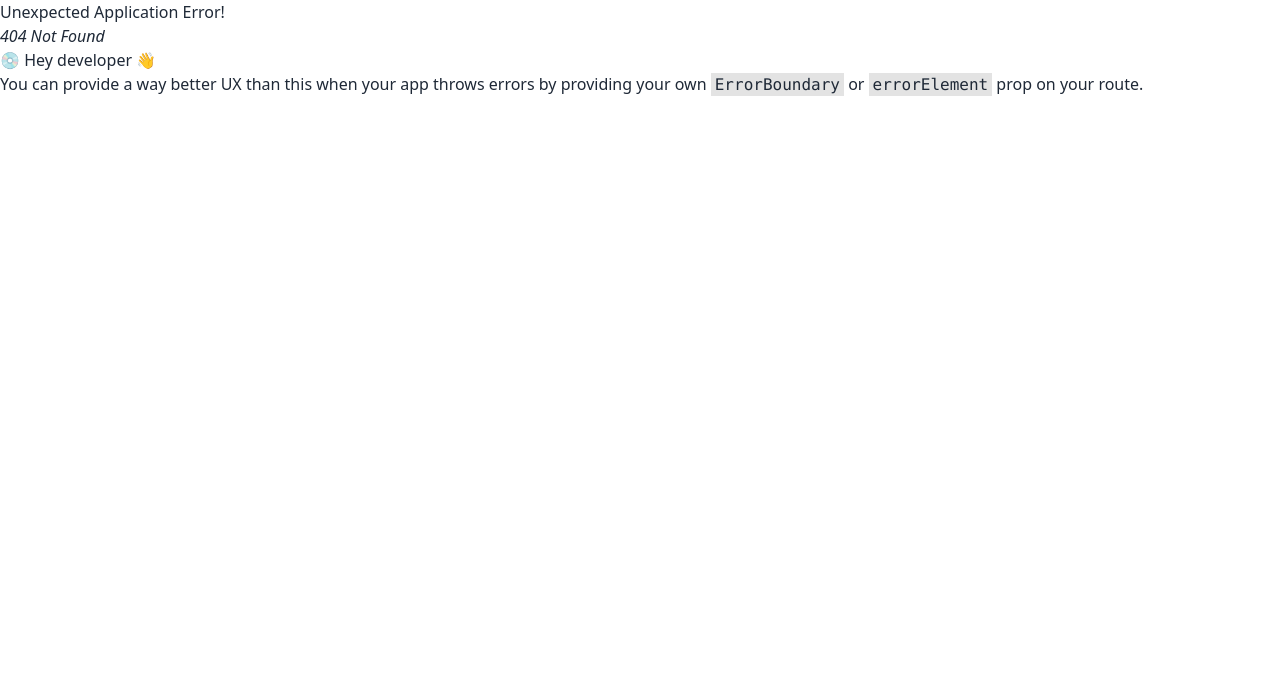
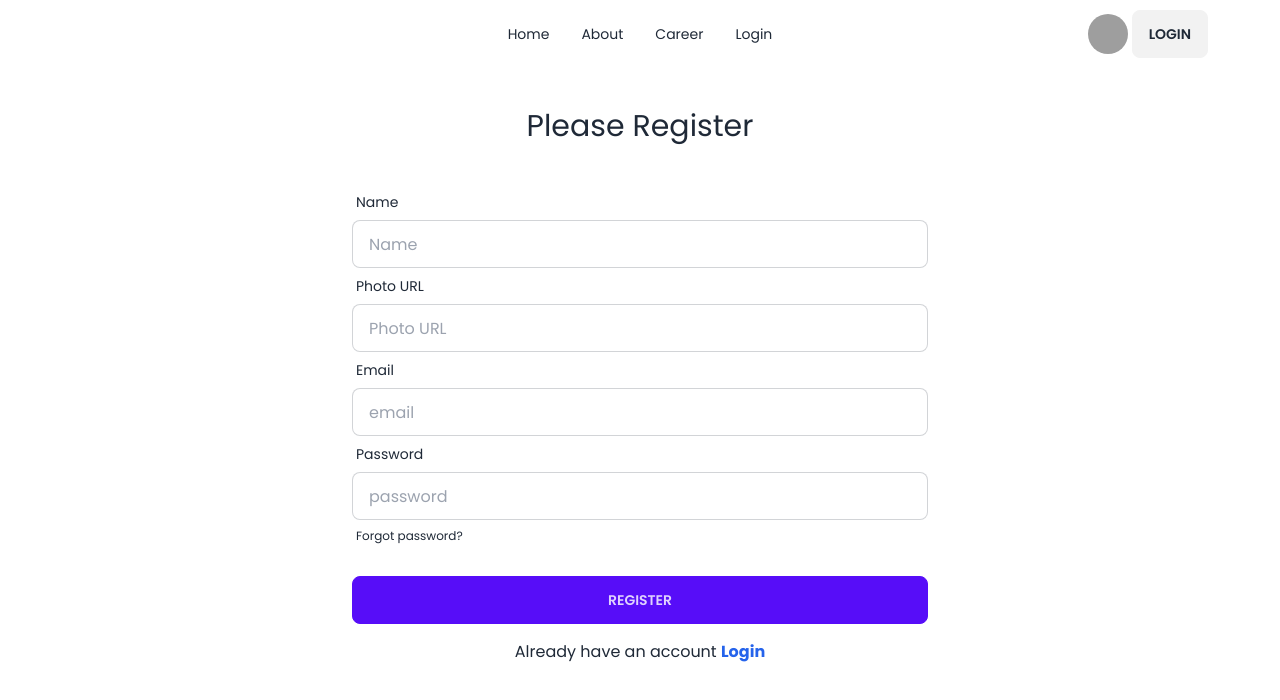
Before and after one commit to Fahmida-Faiza/React-Dragon-news-auth, a React (Vite) app: page /register in a window 1280 px wide. Before the commit this address had no page. Shown: the top 700 px of the page. Built offline with nearby package versions, Linux system fonts and the light colour scheme; grey boxes are pictures that could not be loaded.

Commit message:
added register route

```diff
--- a/src/pages/Login/Login.jsx
+++ b/src/pages/Login/Login.jsx
@@ -1,11 +1,46 @@
+import { Link } from "react-router-dom";
 import Navbar from "../Shared/Navbar/Navbar";
 
 
 const Login = () => {
+    const handleLogin = e => {
+        e.preventDefault();
+// console.log(e.currentTarget)
+        const form = new FormData(e.currentTarget);
+        console.log(form.get('email'))
+
+    }
     return (
         <div>
             <Navbar></Navbar>
-            <h2 className="text-3xl">This is login page</h2>
+            <div>
+                <h2 className="text-3xl my-10 text-center">Please Login</h2>
+
+                <form onSubmit={handleLogin} className=" md:w-3/4 lg:w-1/2 mx-auto" >
+
+
+                    <div className="form-control">
+                        <label className="label">
+                            <span className="label-text">Email</span>
+                        </label>
+                        <input type="email" placeholder="email" className="input input-bordered" required name="email" />
+                    </div>
+                    <div className="form-control">
+                        <label className="label">
+                            <span className="label-text">Password</span>
+                        </label>
+                        <input type="password" placeholder="password" className="input input-bordered" required name="password"/>
+                        <label className="label">
+                            <a href="#" className="label-text-alt link link-hover">Forgot password?</a>
+                        </label>
+                    </div>
+                    <div className="form-control mt-6">
+                        <button className="btn btn-primary">Login</button>
+                    </div>
+                </form>
+
+                <p className="text-center mt-4">Dont have an account <Link to="/register" className="text-blue-600 font-bold">Register</Link></p>
+            </div>
         </div>
     );
 };
--- /dev/null
+++ b/src/pages/Register/Register.jsx
@@ -0,0 +1,64 @@
+import { Link } from "react-router-dom";
+import Navbar from "../Shared/Navbar/Navbar";
+
+
+const Register = () => {
+
+    const handleRegister = e => {
+        e.preventDefault();
+        // console.log(e.currentTarget)
+        const form = new FormData(e.currentTarget);
+        console.log(form.get('email'))
+
+    }
+
+
+
+    return (
+        <div>
+            <Navbar></Navbar>
+            <div>
+                <h2 className="text-3xl my-10 text-center">Please Register</h2>
+
+                <form onSubmit={handleRegister} className=" md:w-3/4 lg:w-1/2 mx-auto" >
+
+
+                    <div className="form-control">
+                        <label className="label">
+                            <span className="label-text">Name</span>
+                        </label>
+                        <input type="text" placeholder="Name" className="input input-bordered" required name="name" />
+                    </div>
+                    <div className="form-control">
+                        <label className="label">
+                            <span className="label-text">Photo URL</span>
+                        </label>
+                        <input type="text" placeholder="Photo URL" className="input input-bordered" required name="photo" />
+                    </div>
+                    <div className="form-control">
+                        <label className="label">
+                            <span className="label-text">Email</span>
+                        </label>
+                        <input type="email" placeholder="email" className="input input-bordered" required name="email" />
+                    </div>
+                    <div className="form-control">
+                        <label className="label">
+                            <span className="label-text">Password</span>
+                        </label>
+                        <input type="password" placeholder="password" className="input input-bordered" required name="password" />
+                        <label className="label">
+                            <a href="#" className="label-text-alt link link-hover">Forgot password?</a>
+                        </label>
+                    </div>
+                    <div className="form-control mt-6">
+                        <button className="btn btn-primary">Register</button>
+                    </div>
+                </form>
+
+                <p className="text-center mt-4">Already  have an account <Link to="/login" className="text-blue-600 font-bold">Login</Link></p>
+            </div>
+        </div>
+    );
+};
+
+export default Register;
--- a/src/routes/Routes.jsx
+++ b/src/routes/Routes.jsx
@@ -2,6 +2,7 @@
 import Home from "../pages/Home/Home";
 import Root from '../layouts/Root'
 import Login from "../pages/Login/Login";
+import Register from "../pages/Register/Register";
 
 const router =createBrowserRouter([
 
@@ -20,6 +21,11 @@
 
                 path:'/login',
                 element:<Login></Login>
+            },
+            {
+
+                path:'/register',
+                element:<Register></Register>
             }
         ]
 
```
